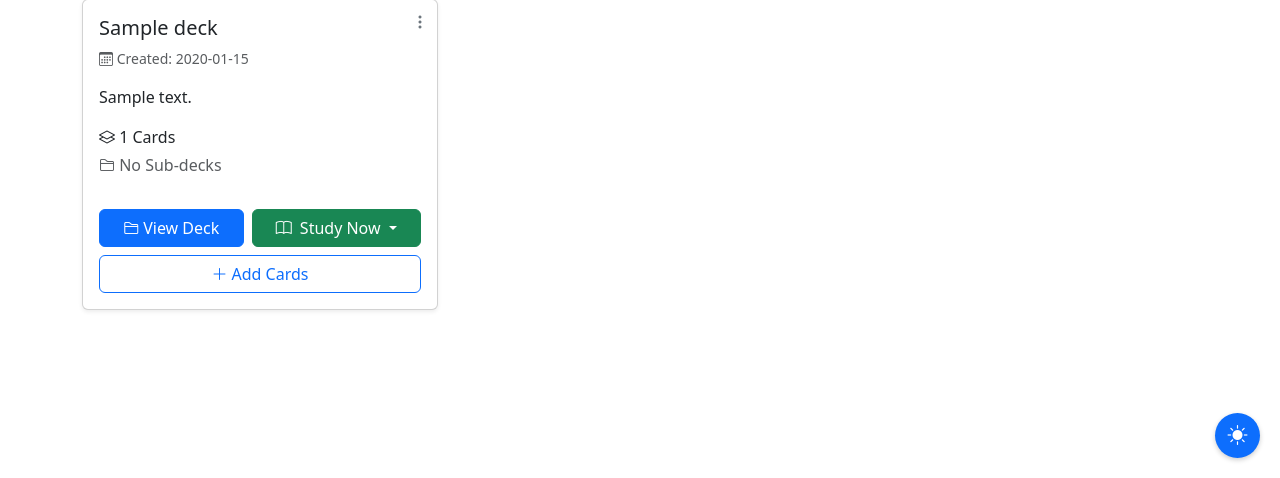
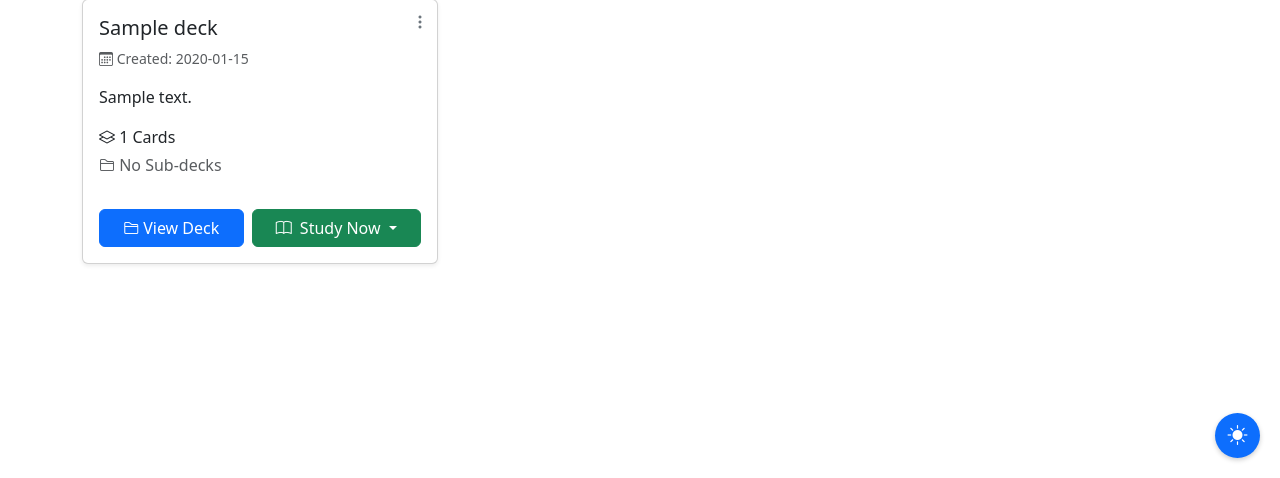
Before and after one commit to MACantara/Memoria, a Flask app: page / in a window 1280 px wide. Shown: the part 322-800 px from the top of the page. Run offline with Flask 3, Linux system fonts and the light colour scheme; tables that the repository leaves empty hold one stand-in row (values such as "Sample post"); some libraries are stand-ins or nearby versions.

Commit message:
Remove Add Cards button from deck grid component, retaining only View Deck and Study Now buttons

```diff
--- a/templates/components/deck_grid.html
+++ b/templates/components/deck_grid.html
@@ -56,8 +56,8 @@
                     </div>
                 </div>
 
-                <!-- Button Section - Modified to disable Due Today when no cards are due -->
-                <div class="d-grid gap-2 mt-3">
+                <!-- Button Section - Removed Add Cards button, keeping only View Deck and Study Now -->
+                <div class="d-grid mt-3">
                     <!-- Row for View Deck and Study Now buttons -->
                     <div class="d-flex gap-2">
                         <!-- View Deck Button -->
@@ -97,11 +97,6 @@
                             </ul>
                         </div>
                     </div>
-
-                    <!-- Add Cards Button (still full-width) -->
-                    <button class="btn btn-outline-primary w-100 add-cards-btn d-flex align-items-center justify-content-center" data-deck-id="{{ deck.flashcard_deck_id }}">
-                        <i class="bi bi-plus-lg me-1"></i> Add Cards
-                    </button>
                 </div>
             </div>
         </div>
```
